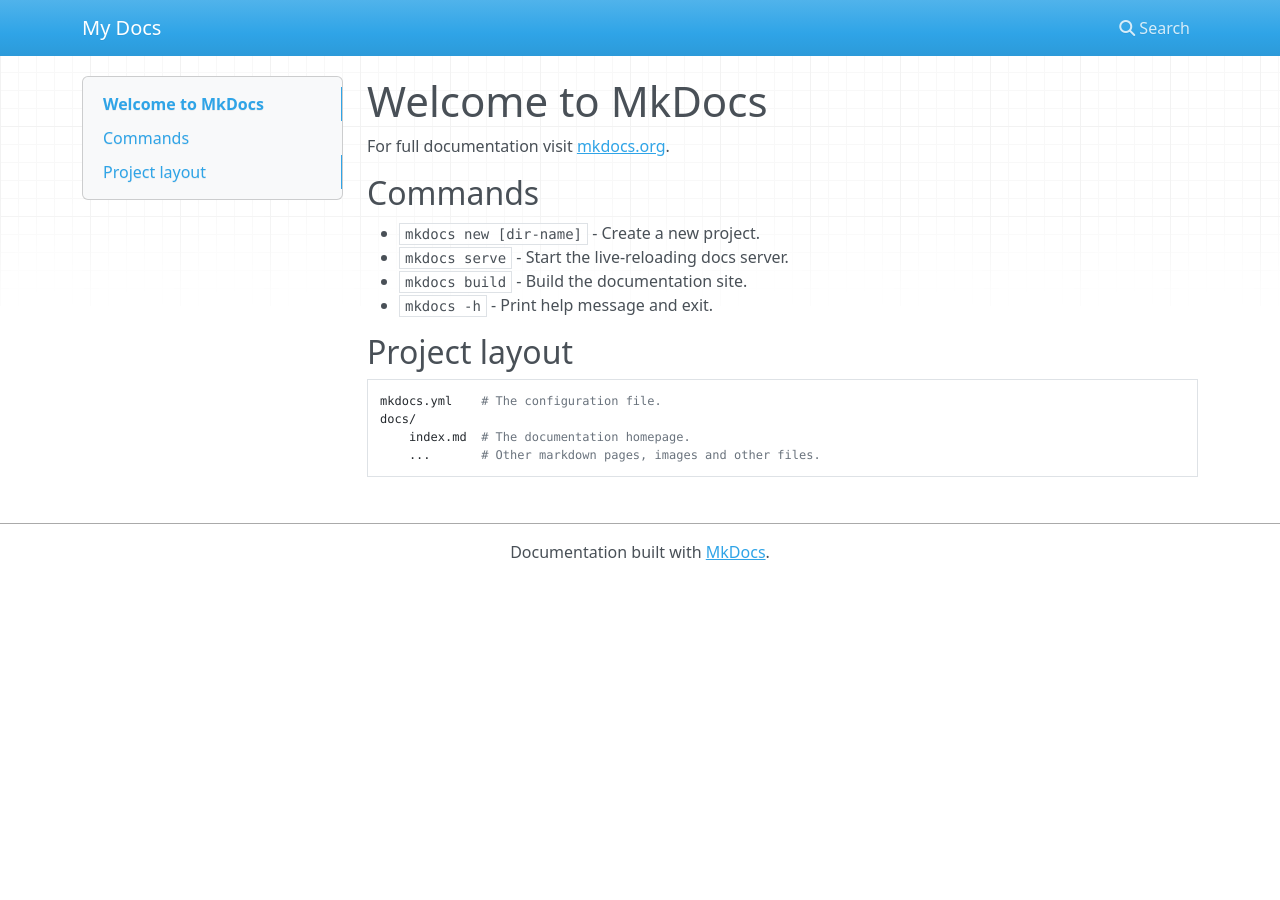
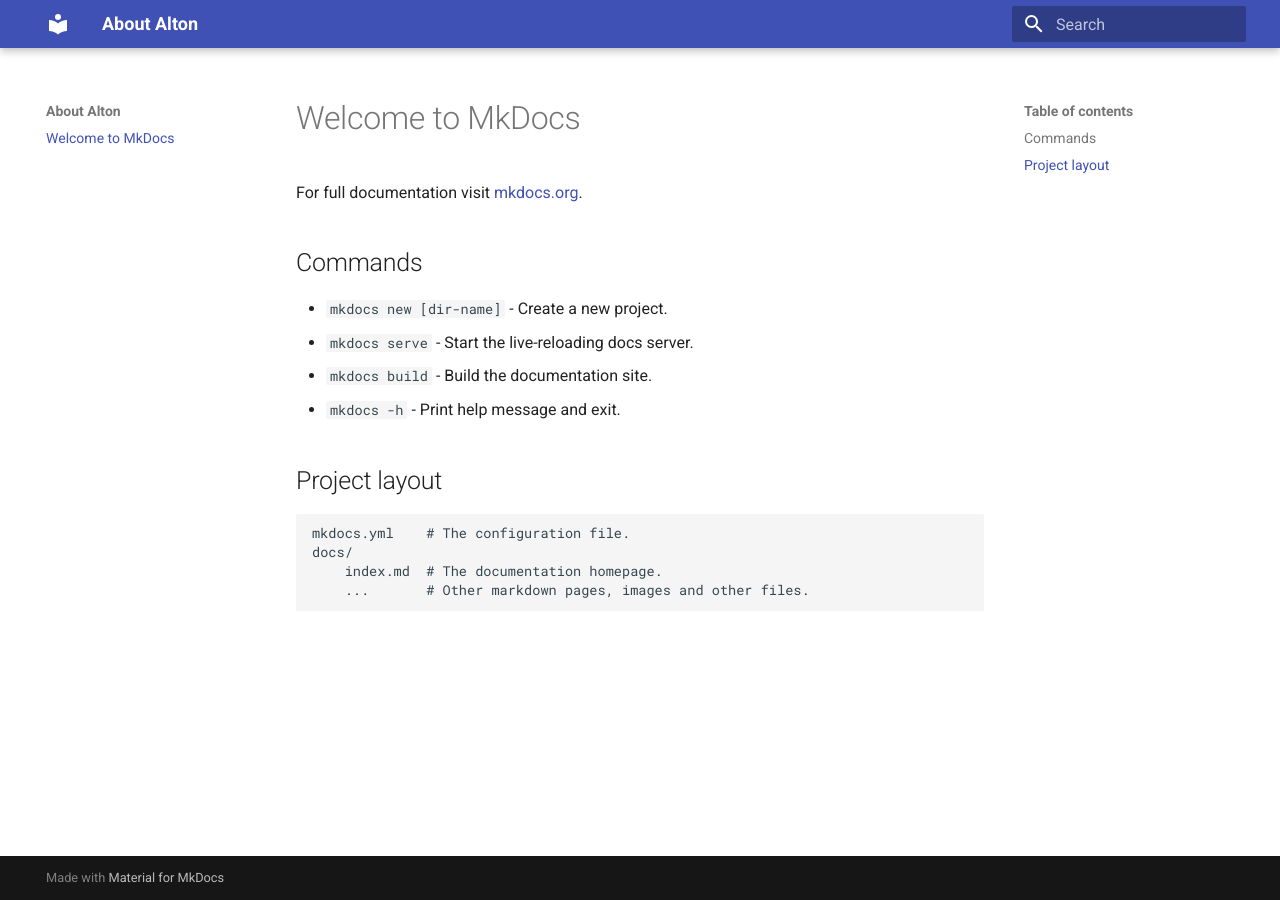
Before and after one commit to Alton1998/alton.github.io, an MkDocs documentation site: the page built from docs/index.md, in a window 1280 px wide. Built offline with MkDocs 1.6.1 and Material for MkDocs 9.7.7, drawn with Linux system fonts in a browser that asks for light colours; nearby versions of some CDN libraries.

Commit message:
Added Material MKDOCS

```diff
--- a/mkdocs.yml
+++ b/mkdocs.yml
@@ -1 +1,4 @@
-site_name: My Docs
+site_name: About Alton
+site_url: https://Alton1998.github.io/alton.github.io/
+theme:
+  name: material
```
